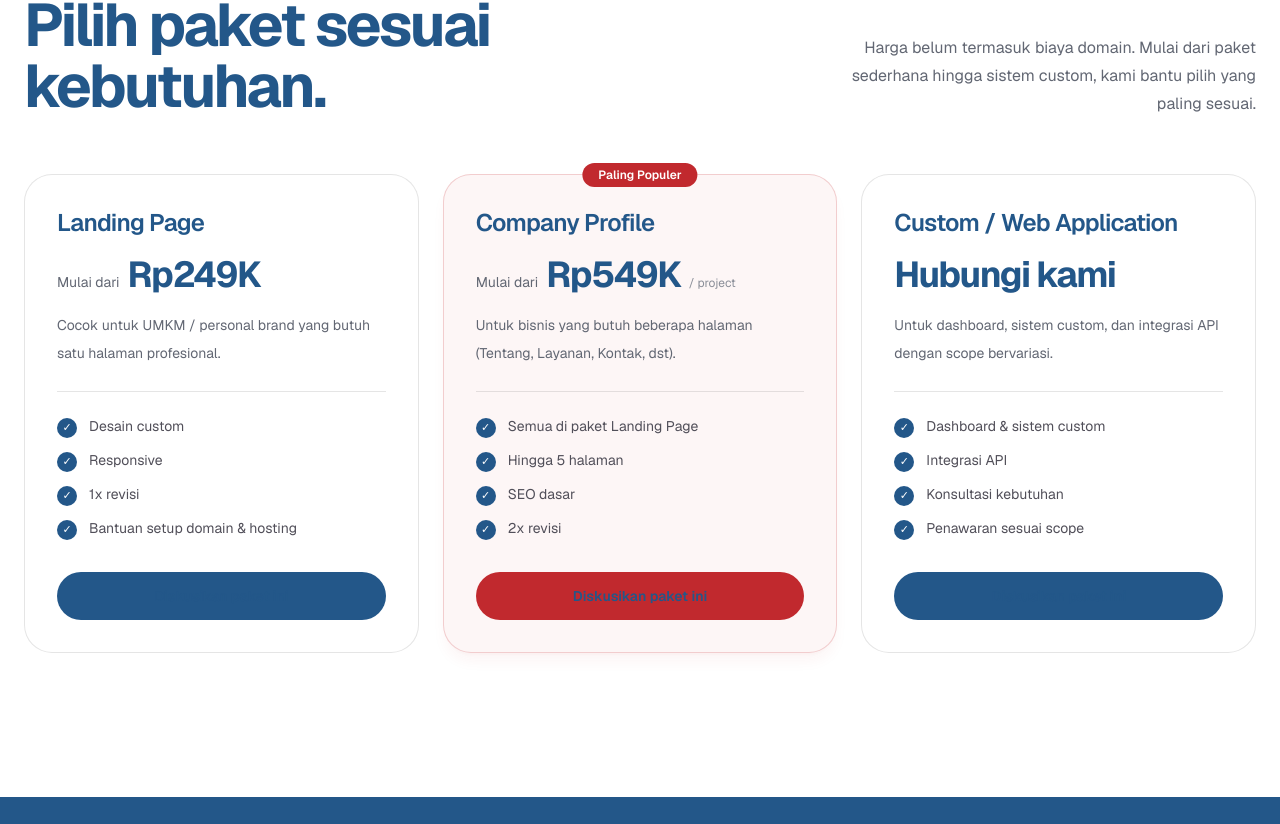
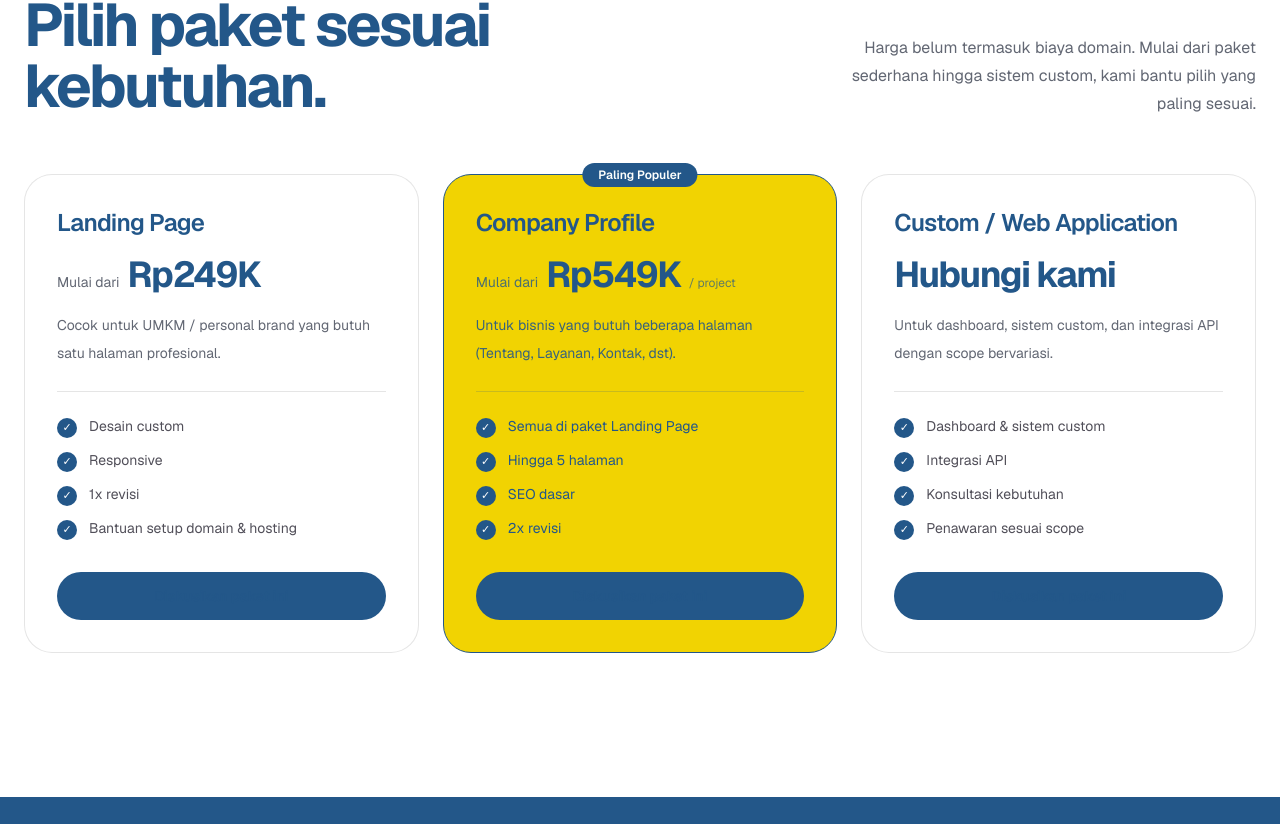
Before and after one commit to kianlabs/portfolioV2, a Next.js app: page / in a window 1280 px wide. Shown: the part 3456-4280 px from the top of the page. Built offline with nearby package versions, Linux system fonts and the light colour scheme; no server answers.

Commit message:
feat: make CTA section bold blue and highlight popular pricing card in yellow

```diff
--- a/components/CTA.tsx
+++ b/components/CTA.tsx
@@ -2,45 +2,41 @@ export default function CTA() {
   return (
     <section
       id="kontak"
-      className="bg-white px-6 pb-28"
+      className="bg-[#235789] px-6 py-28 text-[#FDFFFC] lg:py-36"
     >
-      <div
-        data-reveal
-        className="mx-auto max-w-7xl">
-        <div className="overflow-hidden rounded-[32px] bg-[#235789] px-8 py-16 text-white sm:px-12 lg:px-16 lg:py-20">
+      <div className="mx-auto max-w-4xl text-center">
         <p className="text-xs font-semibold uppercase tracking-[0.18em] text-[#F1D302]">
           Mulai Project Anda
         </p>
 
-          <h2 className="mt-5 max-w-4xl text-4xl font-bold leading-[0.98] tracking-[-0.05em] sm:text-5xl lg:text-7xl">
+        <h2 className="mt-5 text-4xl font-bold leading-[0.98] tracking-[-0.05em] sm:text-5xl lg:text-6xl">
           Siap membuat website untuk bisnis Anda?
         </h2>
 
-          <p className="mt-6 max-w-2xl text-base leading-7 text-white/60">
+        <p className="mx-auto mt-6 max-w-2xl text-base leading-7 text-[#FDFFFC]/80">
           Ceritakan kebutuhan website atau aplikasi Anda. Kyan Labs
           akan membantu menentukan solusi yang sesuai dengan kebutuhan
           dan tujuan bisnis.
         </p>
 
-          <div className="mt-9 flex flex-wrap gap-3">
+        <div className="mt-9 flex flex-wrap justify-center gap-3">
           <a
             href="https://wa.me/6281318679190"
             target="_blank"
             rel="noopener noreferrer"
-              className="rounded-full bg-[#C1292E] px-6 py-3.5 text-sm font-semibold text-white transition hover:bg-[#A52025]"
+            className="rounded-full bg-[#FDFFFC] px-6 py-3.5 text-sm font-semibold text-[#235789] transition hover:bg-[#F1D302]"
           >
             Konsultasi via WhatsApp ↗
           </a>
 
           <a
             href="mailto:ridzkyan0504@gmail.com"
-              className="rounded-full border border-white/15 px-6 py-3.5 text-sm font-semibold text-white transition hover:border-white/30"
+            className="rounded-full border border-[#FDFFFC]/40 px-6 py-3.5 text-sm font-semibold text-[#FDFFFC] transition hover:border-[#FDFFFC]/70"
           >
             Kirim Email
           </a>
         </div>
       </div>
-      </div>
     </section>
   );
 }
--- a/components/Pricing.tsx
+++ b/components/Pricing.tsx
@@ -74,12 +74,12 @@ export default function Pricing() {
               key={pkg.name}
               className={`relative flex flex-col rounded-[28px] border p-8 ${
                 pkg.popular
-                  ? "border-[#C1292E]/20 bg-[#FDF6F6] shadow-lg shadow-[#C1292E]/5"
+                  ? "border-[#235789] bg-[#F1D302]"
                   : "border-black/10 bg-white"
               }`}
             >
               {pkg.popular && (
-                <span className="absolute -top-3 left-1/2 -translate-x-1/2 whitespace-nowrap rounded-full bg-[#C1292E] px-4 py-1 text-xs font-semibold text-white">
+                <span className="absolute -top-3 left-1/2 -translate-x-1/2 whitespace-nowrap rounded-full bg-[#235789] px-4 py-1 text-xs font-semibold text-[#FDFFFC]">
                   Paling Populer
                 </span>
               )}
@@ -90,7 +90,11 @@ export default function Pricing() {
 
               <div className="mt-4 flex items-baseline gap-2">
                 {pkg.priceLabel && (
-                  <span className="text-sm text-[#626773]">
+                  <span
+                    className={`text-sm ${
+                      pkg.popular ? "text-[#235789]/80" : "text-[#626773]"
+                    }`}
+                  >
                     {pkg.priceLabel}
                   </span>
                 )}
@@ -98,25 +102,43 @@ export default function Pricing() {
                   {pkg.price}
                 </span>
                 {pkg.name === "Company Profile" && (
-                  <span className="text-xs text-[#8A8E98]">
+                  <span
+                    className={`text-xs ${
+                      pkg.popular ? "text-[#235789]/70" : "text-[#8A8E98]"
+                    }`}
+                  >
                     / project
                   </span>
                 )}
               </div>
 
-              <p className="mt-4 text-sm leading-7 text-[#626773]">
+              <p
+                className={`mt-4 text-sm leading-7 ${
+                  pkg.popular ? "text-[#235789]/90" : "text-[#626773]"
+                }`}
+              >
                 {pkg.audience}
               </p>
 
-              <div className="my-6 h-px bg-black/10" />
+              <div
+                className={`my-6 h-px ${
+                  pkg.popular ? "bg-[#235789]/20" : "bg-black/10"
+                }`}
+              />
 
               <ul className="space-y-3">
                 {pkg.features.map((feature) => (
                   <li
                     key={feature}
-                    className="flex items-start gap-3 text-sm text-[#514f59]"
+                    className={`flex items-start gap-3 text-sm ${
+                      pkg.popular ? "text-[#235789]" : "text-[#514f59]"
+                    }`}
                   >
-                    <span className="mt-0.5 flex h-5 w-5 shrink-0 items-center justify-center rounded-full bg-[#235789] text-white">
+                    <span
+                      className={`mt-0.5 flex h-5 w-5 shrink-0 items-center justify-center rounded-full text-white ${
+                        pkg.popular ? "bg-[#235789]" : "bg-[#235789]"
+                      }`}
+                    >
                       <span className="text-[11px]">✓</span>
                     </span>
                     {feature}
@@ -126,10 +148,10 @@ export default function Pricing() {
 
               <a
                 href="#kontak"
-                className={`mt-8 inline-flex items-center justify-center rounded-full px-6 py-3.5 text-sm font-semibold transition hover:-translate-y-0.5 ${
+                className={`mt-8 inline-flex items-center justify-center rounded-full px-6 py-3.5 text-sm font-semibold text-[#FDFFFC] transition ${
                   pkg.popular
-                    ? "bg-[#C1292E] text-white hover:bg-[#A52025]"
-                    : "bg-[#235789] text-white hover:bg-[#235789]"
+                    ? "bg-[#235789] hover:bg-[#C1292E]"
+                    : "bg-[#235789] hover:bg-[#235789]"
                 }`}
               >
                 Diskusikan paket ini
```
Lines whose indentation alone changed are shown as unchanged.
